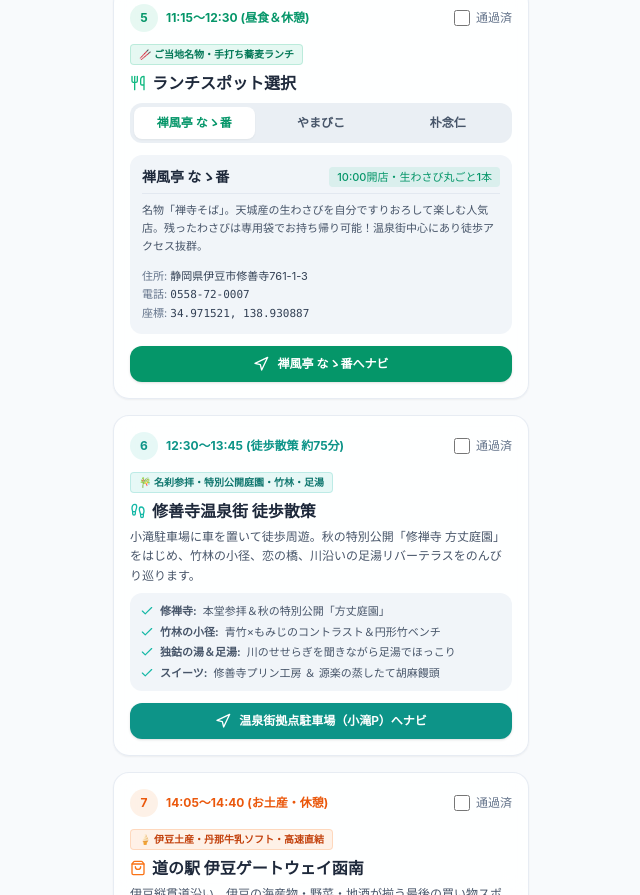
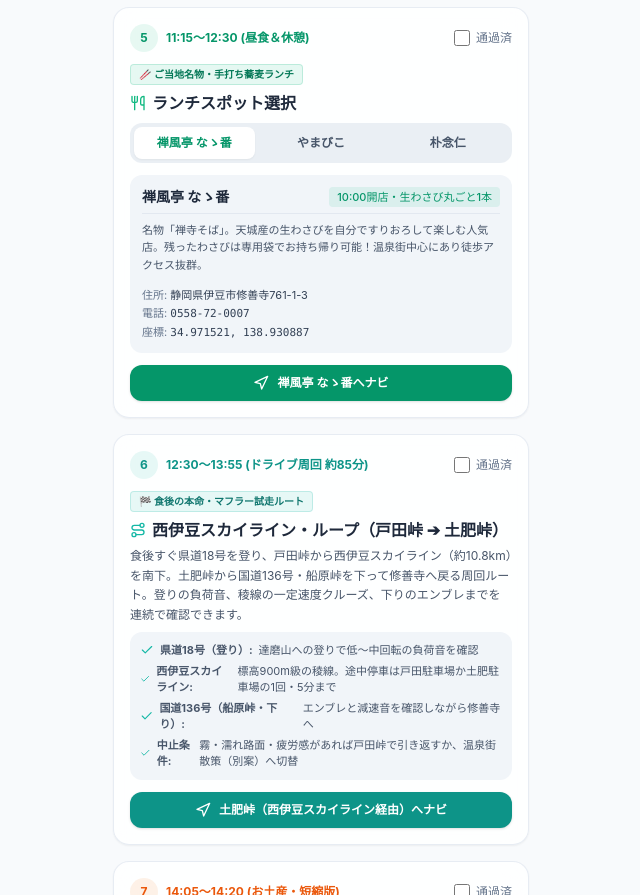
Before and after one commit to michu3/shuzenji-autumn-drive, a plain HTML site: page index.html in a window 1280 px wide. Shown: the part 1905-2800 px from the top of the page, without its empty margins (319-959 px from the left). Drawn offline with nearby package versions, Linux system fonts and the light colour scheme.

Commit message:
feat: 食後ルートを西伊豆スカイライン・ループ（案1）に変更
- Step 6 を温泉街散策から西伊豆スカイライン周回へ差し替え（県道18号 → 戸田峠 → 土肥峠 → 国道136号）
- 中止条件（霧・濡れ路面・疲労）を明記し、温泉街散策を別案として保持
- 函南を短縮版（14:05〜14:20）とし、帰路出発を14:25へ前倒し。README / ICS も同期

```diff
--- a/index.html
+++ b/index.html
@@ -98,7 +98,7 @@
         </span>
       </h1>
       <p class="text-xs text-slate-300 leading-relaxed mb-5">
-        伊豆スカイライン稜線ドライブ ➔ もみじ林 ➔ 達磨山大パノラマ ➔ 温泉街散策＆生わさび蕎麦ランチ。午後の東名上り渋滞前にスマート帰宅！
+        伊豆スカイライン稜線ドライブ ➔ もみじ林 ➔ 達磨山大パノラマ ➔ 生わさび蕎麦ランチ ➔ 食後は西伊豆スカイライン周回。午後の東名上り渋滞前にスマート帰宅！
       </p>
 
       <!-- アクションボタン群（カレンダー連携・全体案内） -->
@@ -213,7 +213,7 @@
         </li>
         <li class="flex items-start gap-1.5">
           <span class="text-amber-600 font-bold">③</span>
-          <span><b>14時台出発が鍵:</b> 余裕を持つなら14:20頃発。新東名上り経由で、東名（大和トンネル）渋滞ピーク前の通過を狙う。</span>
+          <span><b>食後は西伊豆ループが本命:</b> 稜線を走って14:25発の帰路へ。新東名上り経由で、東名（大和トンネル）渋滞ピーク前の通過を狙う。</span>
         </li>
       </ul>
     </section>
@@ -429,12 +429,12 @@
         </a>
       </article>
 
-      <!-- STEP 6: 修善寺温泉街 散策 -->
+      <!-- STEP 6: 西伊豆スカイライン・ループ -->
       <article id="card-step-6" class="glass-card rounded-2xl p-4 shadow-sm border transition">
         <div class="flex items-center justify-between mb-2">
           <div class="flex items-center gap-2">
             <span class="w-7 h-7 rounded-full bg-teal-500/10 text-teal-600 dark:text-teal-400 flex items-center justify-center font-bold text-xs">6</span>
-            <span class="text-xs font-bold text-teal-600 dark:text-teal-400">12:30〜13:45 (徒歩散策 約75分)</span>
+            <span class="text-xs font-bold text-teal-600 dark:text-teal-400">12:30〜13:55 (ドライブ周回 約85分)</span>
           </div>
           <label class="flex items-center gap-1.5 text-xs text-slate-500 cursor-pointer">
             <input type="checkbox" onchange="toggleStepComplete(6, this.checked)" class="w-4 h-4 rounded text-amber-500 focus:ring-amber-400">
@@ -443,26 +443,26 @@
         </div>
 
         <div class="inline-block px-2 py-0.5 rounded text-[10px] font-semibold bg-teal-500/10 text-teal-700 dark:text-teal-300 border border-teal-500/20 mb-1.5">
-          🎋 名刹参拝・特別公開庭園・竹林・足湯
+          🏁 食後の本命・マフラー試走ルート
         </div>
         <h3 class="text-base font-bold text-slate-800 dark:text-white mb-1 flex items-center gap-1.5">
-          <i data-lucide="footprints" class="w-4 h-4 text-teal-500"></i> 修善寺温泉街 徒歩散策
+          <i data-lucide="route" class="w-4 h-4 text-teal-500"></i> 西伊豆スカイライン・ループ（戸田峠 ➔ 土肥峠）
         </h3>
         <p class="text-xs text-slate-600 dark:text-slate-300 mb-2 leading-relaxed">
-          小滝駐車場に車を置いて徒歩周遊。秋の特別公開「修禅寺 方丈庭園」をはじめ、竹林の小径、恋の橋、川沿いの足湯リバーテラスをのんびり巡ります。
+          食後すぐ県道18号を登り、戸田峠から西伊豆スカイライン（約10.8km）を南下。土肥峠から国道136号・船原峠を下って修善寺へ戻る周回ルート。登りの負荷音、稜線の一定速度クルーズ、下りのエンブレまでを連続で確認できます。
         </p>
 
-        <!-- 散策ハイライトリスト -->
+        <!-- ループのチェックポイント -->
         <ul class="text-[11px] text-slate-600 dark:text-slate-300 space-y-1 mb-3 bg-slate-100 dark:bg-slate-900/60 p-2.5 rounded-xl">
-          <li class="flex items-center gap-1.5"><i data-lucide="check" class="w-3.5 h-3.5 text-teal-500"></i> <b>修禅寺:</b> 本堂参拝＆秋の特別公開「方丈庭園」</li>
-          <li class="flex items-center gap-1.5"><i data-lucide="check" class="w-3.5 h-3.5 text-teal-500"></i> <b>竹林の小径:</b> 青竹×もみじのコントラスト＆円形竹ベンチ</li>
-          <li class="flex items-center gap-1.5"><i data-lucide="check" class="w-3.5 h-3.5 text-teal-500"></i> <b>独鈷の湯＆足湯:</b> 川のせせらぎを聞きながら足湯でほっこり</li>
-          <li class="flex items-center gap-1.5"><i data-lucide="check" class="w-3.5 h-3.5 text-teal-500"></i> <b>スイーツ:</b> 修善寺プリン工房 ＆ 源楽の蒸したて胡麻饅頭</li>
+          <li class="flex items-center gap-1.5"><i data-lucide="check" class="w-3.5 h-3.5 text-teal-500"></i> <b>県道18号（登り）:</b> 達磨山への登りで低〜中回転の負荷音を確認</li>
+          <li class="flex items-center gap-1.5"><i data-lucide="check" class="w-3.5 h-3.5 text-teal-500"></i> <b>西伊豆スカイライン:</b> 標高900m級の稜線。途中停車は戸田駐車場か土肥駐車場の1回・5分まで</li>
+          <li class="flex items-center gap-1.5"><i data-lucide="check" class="w-3.5 h-3.5 text-teal-500"></i> <b>国道136号（船原峠・下り）:</b> エンブレと減速音を確認しながら修善寺へ</li>
+          <li class="flex items-center gap-1.5"><i data-lucide="check" class="w-3.5 h-3.5 text-teal-500"></i> <b>中止条件:</b> 霧・濡れ路面・疲労感があれば戸田峠で引き返すか、温泉街散策（別案）へ切替</li>
         </ul>
 
-        <a href="https://www.google.com/maps/dir/?api=1&destination=34.970250,138.925180&travelmode=driving" target="_blank" rel="noopener"
+        <a href="https://www.google.com/maps/dir/?api=1&destination=土肥峠&travelmode=driving" target="_blank" rel="noopener"
            class="w-full flex items-center justify-center gap-2 py-2.5 px-4 rounded-xl bg-teal-600 hover:bg-teal-500 active:scale-95 text-white font-semibold text-xs shadow transition">
-          <i data-lucide="navigation" class="w-4 h-4"></i> 温泉街拠点駐車場（小滝P）へナビ
+          <i data-lucide="navigation" class="w-4 h-4"></i> 土肥峠（西伊豆スカイライン経由）へナビ
         </a>
       </article>
 
@@ -471,7 +471,7 @@
         <div class="flex items-center justify-between mb-2">
           <div class="flex items-center gap-2">
             <span class="w-7 h-7 rounded-full bg-orange-500/10 text-orange-600 dark:text-orange-400 flex items-center justify-center font-bold text-xs">7</span>
-            <span class="text-xs font-bold text-orange-600 dark:text-orange-400">14:05〜14:40 (お土産・休憩)</span>
+            <span class="text-xs font-bold text-orange-600 dark:text-orange-400">14:05〜14:20 (お土産・短縮版)</span>
           </div>
           <label class="flex items-center gap-1.5 text-xs text-slate-500 cursor-pointer">
             <input type="checkbox" onchange="toggleStepComplete(7, this.checked)" class="w-4 h-4 rounded text-amber-500 focus:ring-amber-400">
@@ -486,7 +486,7 @@
           <i data-lucide="shopping-bag" class="w-4 h-4 text-orange-500"></i> 道の駅 伊豆ゲートウェイ函南
         </h3>
         <p class="text-xs text-slate-600 dark:text-slate-300 mb-2 leading-relaxed">
-          伊豆縦貫道沿い。伊豆の海産物・野菜・地酒が揃う最後の買い物スポット。濃厚な丹那牛乳ソフトクリームでドライブ疲れを癒やします。
+          西伊豆ループ後に立ち寄る短縮版。買い物を絞って14:25出発を守ります。時間が押している場合は通過して帰路へ直行してください。
         </p>
 
         <!-- 施設データ -->
@@ -512,7 +512,7 @@
         <div class="flex items-center justify-between mb-2">
           <div class="flex items-center gap-2">
             <span class="w-7 h-7 rounded-full bg-slate-500/10 text-slate-600 dark:text-slate-400 flex items-center justify-center font-bold text-xs">8</span>
-            <span class="text-xs font-bold text-slate-500 dark:text-slate-400">14:40 出発 ➔ 16:30頃 帰着</span>
+            <span class="text-xs font-bold text-slate-500 dark:text-slate-400">14:25 出発 ➔ 16:30頃 帰着</span>
           </div>
           <label class="flex items-center gap-1.5 text-xs text-slate-500 cursor-pointer">
             <input type="checkbox" onchange="toggleStepComplete(8, this.checked)" class="w-4 h-4 rounded text-amber-500 focus:ring-amber-400">
@@ -524,7 +524,7 @@
           <i data-lucide="home" class="w-4 h-4 text-slate-500"></i> 帰路（伊豆縦貫道 ➔ 長泉沼津IC ➔ 新東名上り ➔ 海老名JCT ➔ 東名）
         </h3>
         <p class="text-xs text-slate-600 dark:text-slate-300 mb-3 leading-relaxed">
-          14:40発で大和トンネルを15:30前後に通過できるのは、渋滞ゼロ前提の最短見積りです。紅葉期の土曜は余裕がないため、可能なら道の駅の滞在を切り上げて14:20頃の出発を目安に。当日の渋滞状況によっては沼津ICから東名へ切り替え可。休憩は海老名SAを避け、新東名の駿河湾沼津SAで取ります。
+          14:25に出発できれば、渋滞ゼロ前提で大和トンネルを15:15〜15:30に通過する計算です。従来の14:40発より15分前倒しできるのが、西伊豆ループ採用時の利点です。当日の渋滞状況によっては沼津ICから東名へ切り替え可。休憩は海老名SAを避け、新東名の駿河湾沼津SAで取ります。
         </p>
 
         <a href="https://www.google.com/maps/dir/?api=1&destination=自宅&travelmode=driving" target="_blank" rel="noopener"
@@ -603,9 +603,9 @@
       { id: 3, title: "修善寺自然公園 もみじ林", time: "09:05着 (滞在50分)", navUrl: "https://www.google.com/maps/dir/?api=1&destination=34.978120,138.906350&travelmode=driving" },
       { id: 4, title: "達磨山展望台（だるま山高原レストハウス）", time: "10:15着 (滞在40分)", navUrl: "https://www.google.com/maps/dir/?api=1&destination=34.975645,138.850448&travelmode=driving" },
       { id: 5, title: "ランチ（手打ち蕎麦処）", time: "11:15着 (昼食約75分)", navUrl: "https://www.google.com/maps/search/?api=1&query=34.971521,138.930887" },
-      { id: 6, title: "修善寺温泉街 散策（小滝駐車場）", time: "12:30〜13:45 (散策75分)", navUrl: "https://www.google.com/maps/dir/?api=1&destination=34.970250,138.925180&travelmode=driving" },
-      { id: 7, title: "道の駅 伊豆ゲートウェイ函南", time: "14:05着 (休憩35分)", navUrl: "https://www.google.com/maps/dir/?api=1&destination=35.080530,138.938850&travelmode=driving" },
-      { id: 8, title: "帰路（新東名上り ➔ 東名・自宅へ）", time: "14:40発 ➔ 16:30頃帰着", navUrl: "https://www.google.com/maps/dir/?api=1&destination=自宅&travelmode=driving" }
+      { id: 6, title: "西伊豆スカイライン・ループ（土肥峠経由）", time: "12:30発 (周回約85分)", navUrl: "https://www.google.com/maps/dir/?api=1&destination=土肥峠&travelmode=driving" },
+      { id: 7, title: "道の駅 伊豆ゲートウェイ函南", time: "14:05着 (休憩20分・短縮版)", navUrl: "https://www.google.com/maps/dir/?api=1&destination=35.080530,138.938850&travelmode=driving" },
+      { id: 8, title: "帰路（新東名上り ➔ 東名・自宅へ）", time: "14:25発 ➔ 16:30頃帰着", navUrl: "https://www.google.com/maps/dir/?api=1&destination=自宅&travelmode=driving" }
     ];
 
     // ランチデータ定義
```
Also changed, not shown: 2 other files.
